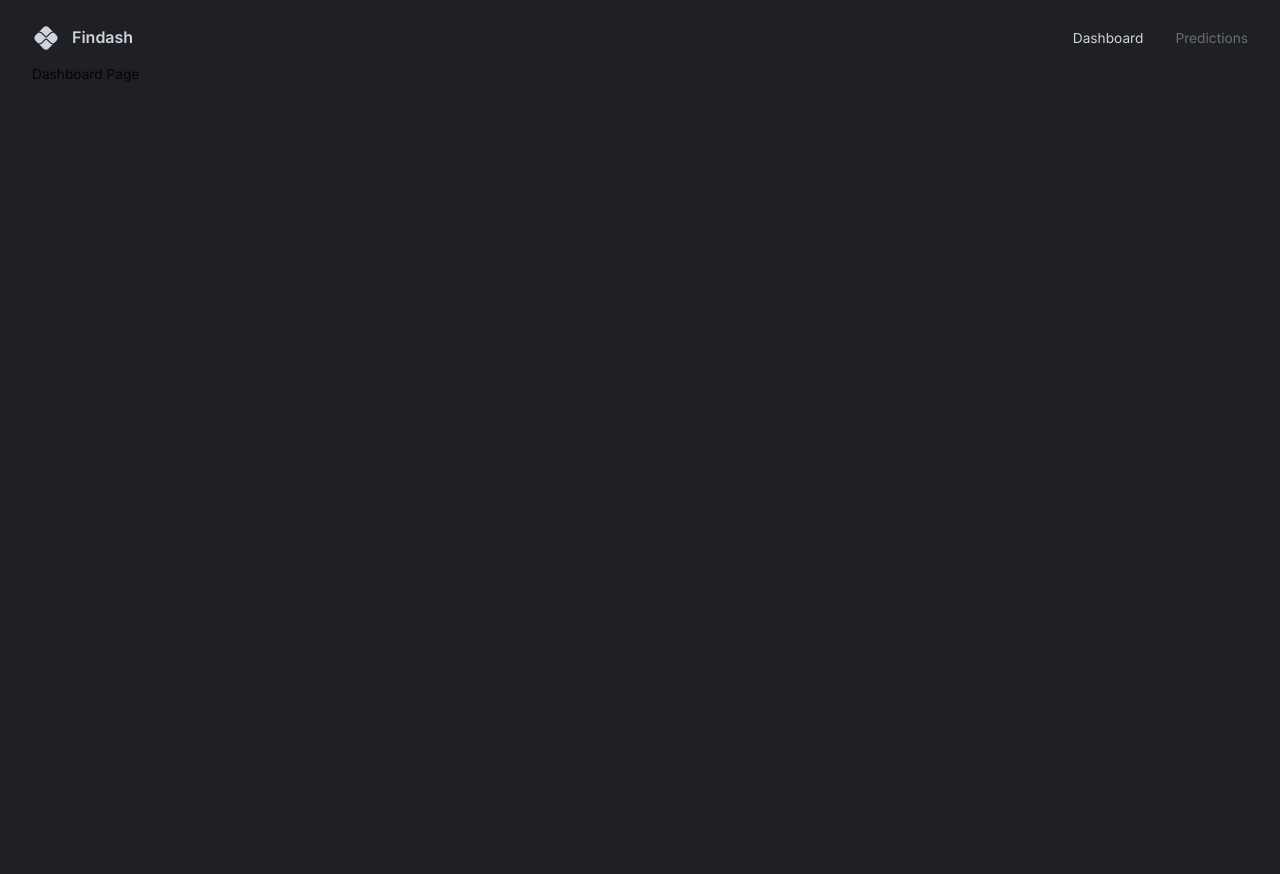
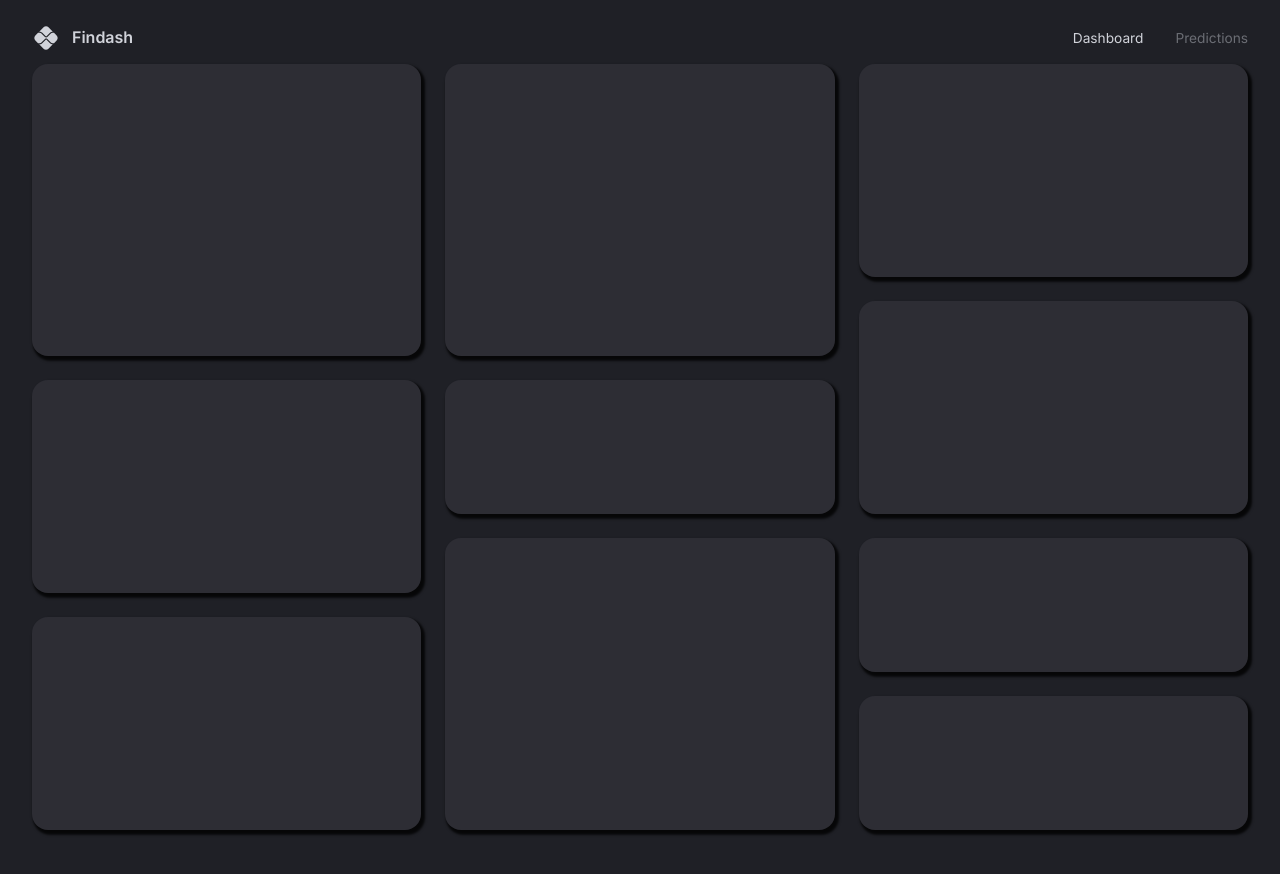
Before and after one commit to Ruchir-D/Findash, a React (Vite) app in the folder client/: page / in a window 1280 px wide. Shown: the top 874 px of the page. Before the commit the page ends 800 px from the top, so only its background shows below. Built offline with nearby package versions, Linux system fonts and the light colour scheme.

Commit message:
Added the grid template

```diff
--- a/client/src/App.tsx
+++ b/client/src/App.tsx
@@ -3,7 +3,8 @@
 import { useMemo } from "react";
 import { themeSettings } from "./theme";
 import { BrowserRouter, Route, Routes } from "react-router-dom";
-import Navbar from "@/scenes/navbar/index";
+import Navbar from "@/scenes/navbar";
+import Dashboard from "@/scenes/dashboard";
 
 function App() {
   const theme = useMemo(()=> createTheme(themeSettings), [])
@@ -15,7 +16,7 @@
        <Box width="100%" height="100%" padding="1rem 2rem 4rem 2rem">
         <Navbar />
         <Routes>
-          <Route path="/" element={<div>Dashboard Page</div>}/>
+          <Route path="/" element={<Dashboard />}/>
           <Route
             path="/predictions"
             element={<div>Prediction Page</div>}
--- /dev/null
+++ b/client/src/components/DashboardBox.tsx
@@ -0,0 +1,10 @@
+import { Box } from "@mui/material";
+import { styled }from "@mui/system";
+
+const DashboardBox = styled(Box)(({ theme })=>({
+    backgroundColor: theme.palette.background.light,
+    borderRadius: "1rem",
+    boxShadow: "0.15rem 0.2rem 0.15rem 0.1rem rgba(0, 0, 0, .8)",
+}));
+
+export default DashboardBox;
--- /dev/null
+++ b/client/src/scenes/dashboard/index.tsx
@@ -0,0 +1,85 @@
+import DashboardBox from "@/components/DashboardBox";
+import { Box, useMediaQuery } from "@mui/material"
+
+type Props = {}
+
+const gridTemplateLargeScreens = `
+    "a b c"
+    "a b c"
+    "a b c"
+    "a b f"
+    "d e f"
+    "d e f"
+    "d h i"
+    "g h i"
+    "g h j"
+    "g h j"
+`;
+
+const gridTemplateSmallScreens = `
+    "a"
+    "a"
+    "a"
+    "a"
+    "b"
+    "b"
+    "b"
+    "b"
+    "c"
+    "c"
+    "c"
+    "d"
+    "d"
+    "d"
+    "e"
+    "e"
+    "f"
+    "f"
+    "f"
+    "g"
+    "g"
+    "g"
+    "h"
+    "h"
+    "h"
+    "h"
+    "i"
+    "i"
+    "j"
+    "j"
+
+`;
+
+
+
+const Dashboard = (props: Props) => {
+    const isAboveMediumScreens = useMediaQuery("(min-width: 1200px)")
+  return (
+    <Box width="100%" height="100%" display="grid" gap="1.5rem"
+        sx={isAboveMediumScreens ? {
+            gridTemplateColumns: "repeat(3, minmax(370px, 1fr))",
+            gridTemplateRows: "repeat(10, minmax(55px, 1fr))",
+            gridTemplateAreas: gridTemplateLargeScreens,
+
+        } : {
+            gridAutoColumns: "1fr",
+            gridAutoRows: "80px",
+            gridTemplateAreas: gridTemplateSmallScreens,
+
+        }}
+    >
+        <DashboardBox gridArea="a"></DashboardBox>
+        <DashboardBox gridArea="b"></DashboardBox>
+        <DashboardBox gridArea="c"></DashboardBox>
+        <DashboardBox gridArea="d"></DashboardBox>
+        <DashboardBox gridArea="e"></DashboardBox>
+        <DashboardBox gridArea="f"></DashboardBox>
+        <DashboardBox gridArea="g"></DashboardBox>
+        <DashboardBox gridArea="h"></DashboardBox>
+        <DashboardBox gridArea="i"></DashboardBox>
+        <DashboardBox gridArea="j"></DashboardBox>
+    </Box>
+  )
+}
+
+export default Dashboard
```
